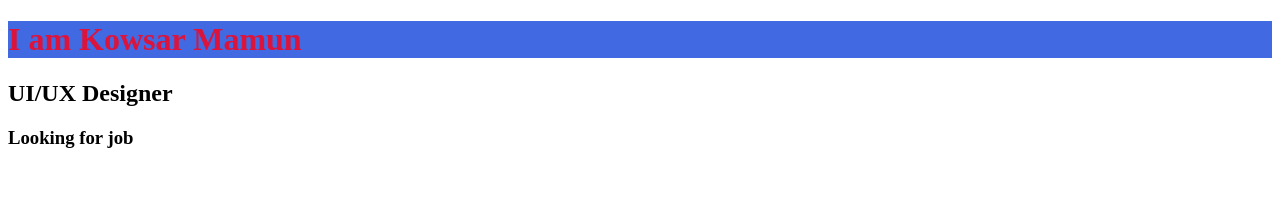
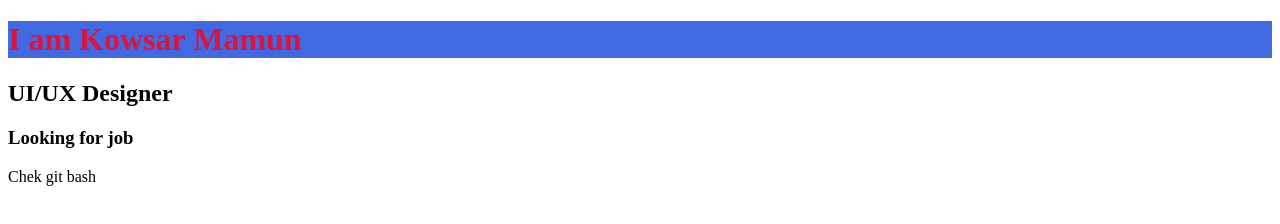
Before and after one commit to mamunkowsar/my-first-repo, a plain HTML site: page index.html in a window 1280 px wide. Drawn offline with Linux system fonts and the light colour scheme.

Commit message:
check git bash

```diff
--- a/index.html
+++ b/index.html
@@ -11,5 +11,6 @@
     <h1>I am Kowsar Mamun</h1>
     <h2>UI/UX Designer</h2>
     <h3>Looking for job</h3>
+    <p>Chek git bash</p>
 </body>
 </html>
```
